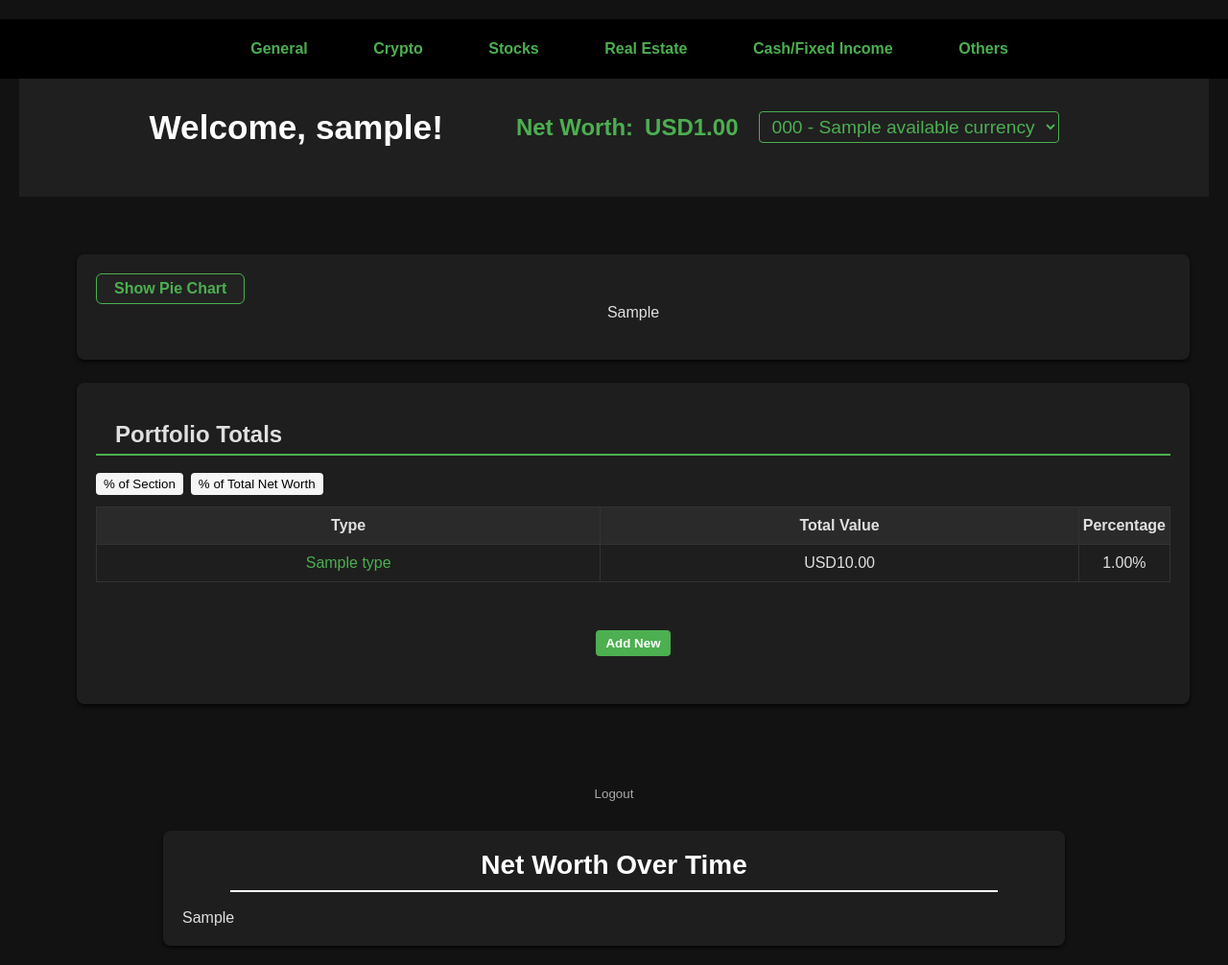
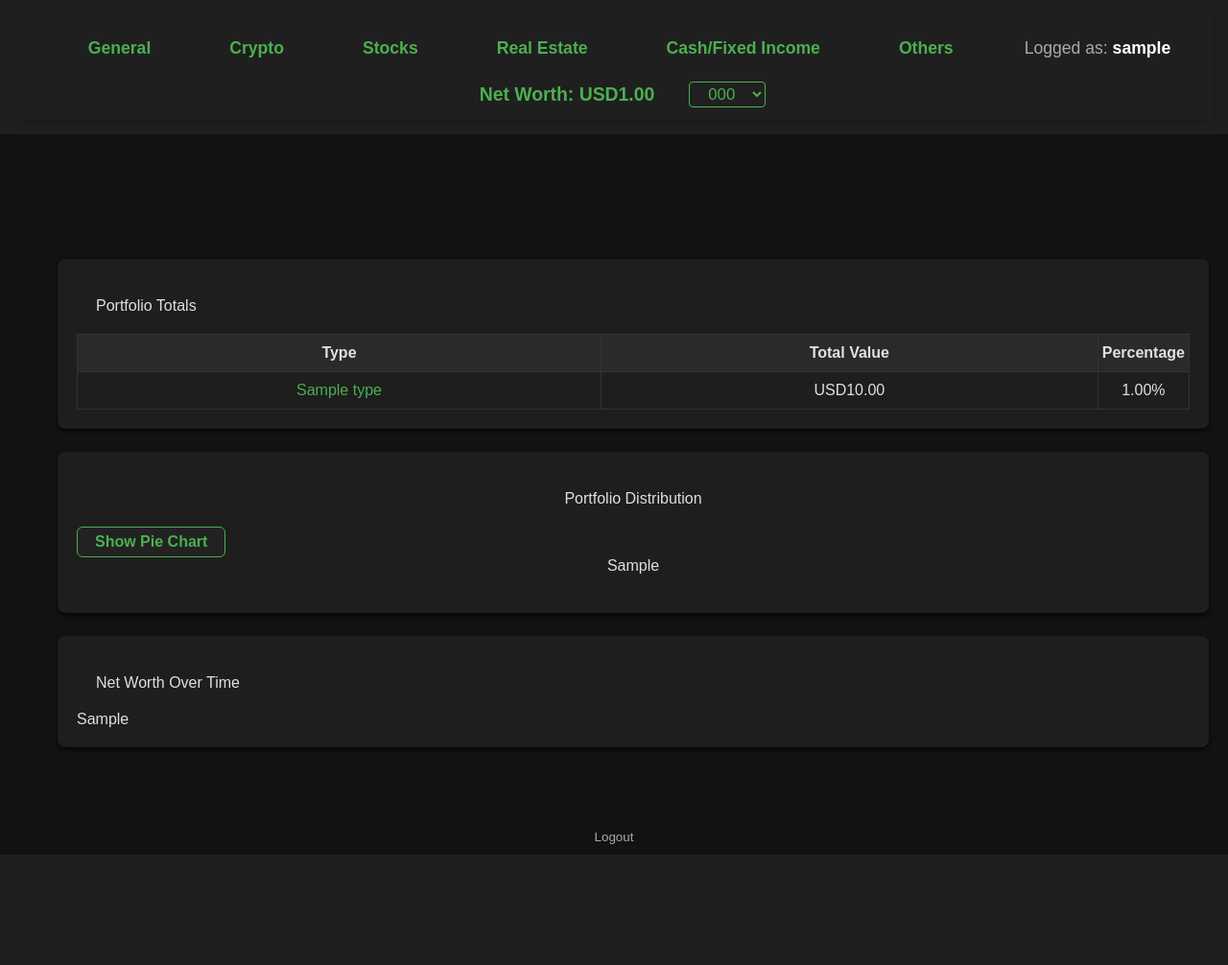
Before and after one commit to mateussfeir/Portfolio_tracker, a Django app: template portfolio/templates/general.html in a window 1280 px wide. Shown: the whole page at 96% size. After the commit the page ends 891 px from the top, so only its background shows below. Run offline with Django 4.2, Linux system fonts and the light colour scheme; the template is opened without the code that fills it: most values are stand-ins (such as "Sample title", 1, 10 or a date in 2020); some libraries are stand-ins or nearby versions.

Commit message:
getting a better version of the new layout, but still gotta improve some details

```diff
--- a/portfolio/templates/base.html
+++ b/portfolio/templates/base.html
@@ -18,6 +18,7 @@
     {% block extra_css %}{% endblock %}
 </head>
 <body>
+    {% block main_nav %}
     <nav>
         <a href="{% url 'login' %}">Home</a>
         <a href="{% url 'resume' %}">Resume</a>
@@ -28,6 +29,7 @@
         <a href="https://docs.python.org/3/" target="_blank" rel="noopener noreferrer">Python Docs</a>
         <a href="https://docs.djangoproject.com/en/stable/" target="_blank" rel="noopener noreferrer">Django Docs</a>
     </nav>
+    {% endblock %}
 
     <div>
         {% block content %}
--- a/portfolio/templates/base2.html
+++ b/portfolio/templates/base2.html
@@ -1,8 +1,19 @@
-{% extends "base.html" %}
+{% load static %}
 {% load humanize %}
 {% load custom_filters %}
-{% block title %}{% block section_title %}Asset Section{% endblock %}{% endblock %}
-{% block extra_css %}
+<!DOCTYPE html>
+<html lang="en">
+<head>
+    <meta charset="UTF-8">
+    <meta name="viewport" content="width=device-width, initial-scale=1.0">
+    <title>{% block title %}{% block section_title %}Asset Section{% endblock %}{% endblock %}</title>
+    <link rel="icon" type="image/png" sizes="16x16" href="{% static 'images/favicon_16x16.png' %}">
+    <link rel="icon" type="image/png" sizes="32x32" href="{% static 'images/favicon_32x32.png' %}">
+    <link rel="icon" type="image/png" sizes="48x48" href="{% static 'images/favicon_48x48.png' %}">
+    <link rel="shortcut icon" type="image/x-icon" href="{% static 'images/bitbalance_favicon.ico' %}">
+    <meta name="msapplication-TileImage" content="{% static 'images/favicon_32x32.png' %}">
+    <meta name="msapplication-TileColor" content="#000000">
+    <link rel="stylesheet" type="text/css" href="{% static 'css/style.css' %}">
     <script src="https://cdn.plot.ly/plotly-latest.min.js"></script>
     <style>
         body { font-family: Arial, sans-serif; margin: 0; padding: 0; background-color: #121212; color: #e0e0e0; }
@@ -20,7 +31,7 @@
         a:hover { text-decoration: underline; }
         .pie-chart-container { text-align: center; }
         footer { margin-top: 20px; text-align: center; color: #aaa; }
-        nav { margin-top: 20px; text-align: center; }
+        nav { position: sticky; top: 0; z-index: 1001; background: #1f1f1f; margin-top: 0; text-align: center; display: flex; flex-wrap: wrap; align-items: center; justify-content: center; gap: 18px; font-size: 1.1em; box-shadow: 0 2px 8px rgba(0,0,0,0.18); padding: 18px 0 12px 0; min-height: 56px; }
         nav a { margin: 0 20px; color: #4caf50; text-decoration: none; font-weight: bold; padding: 6px 12px; border-radius: 6px; transition: background 0.18s, color 0.18s, transform 0.18s; display: inline-block; }
         nav a:hover, nav a:focus { color: #4caf50; background: rgba(76, 175, 80, 0.12); transform: scale(1.13); }
         button#show-add-form-btn { background: #4caf50; color: #fff; font-weight: bold; border: 2px solid #4caf50; transition: transform 0.18s; }
@@ -31,61 +42,37 @@
         .sensitive-value.privacy-hidden { color: #aaa !important; background: #222 !important; border-radius: 4px; padding: 0 8px; letter-spacing: 0.2em; }
         @media (max-width: 900px) { .container { flex-direction: column; } .card { min-width: 220px; } }
         h2 { margin-top: 0; }
-        .section-header { font-size: 1.5em; font-weight: bold; margin-bottom: 18px; border-bottom: 2px solid #4caf50; padding-bottom: 6px; }
     </style>
-{% endblock %}
-{% block content %}
+    {% block extra_css %}{% endblock %}
+</head>
+<body>
 <div class="privacy-toggle-container">
     <button id="privacy-toggle-btn" type="button">Privacy Mode: Off</button>
 </div>
 <header>
-    <div style="display: flex; align-items: center; justify-content: center; gap: 32px; flex-wrap: wrap; margin-top: 40px;">
-        <h1 style="margin: 0 24px 0 0; font-size: 2.2em;">Welcome, {{ username }}!</h1>
-        <div style="font-size: 1.5em; font-weight: bold; color: #4caf50; display: flex; align-items: center; gap: 12px;">
-            {% block networth_label %}Net Worth:{% endblock %} <span id="net-worth-display"><span class="sensitive-value">{{ currency_symbol }}{{ total_net_worth|floatformat:2|intcomma }}</span></span>
-            <select id="currency-selector" onchange="changeCurrency(this.value)" style="background: #222a; color: #4caf50; border: 1px solid #4caf50; border-radius: 4px; padding: 4px 8px; margin-left: 10px; font-size: 0.8em;">
-                {% for code, name in available_currencies.items %}
-                    <option value="{{ code }}" {% if code == selected_currency %}selected{% endif %}>{{ code }} - {{ name }}</option>
-                {% endfor %}
-            </select>
-        </div>
-    </div>
-    <nav style="margin-top: 20px; text-align: center;">
+    <nav>
         <a href="{% url 'general' %}?currency={{ selected_currency }}">General</a>
         <a href="{% url 'home' %}?currency={{ selected_currency }}">Crypto</a>
         <a href="{% url 'stocks' %}?currency={{ selected_currency }}">Stocks</a>
         <a href="{% url 'real_estate' %}?currency={{ selected_currency }}">Real Estate</a>
         <a href="{% url 'cash' %}?currency={{ selected_currency }}">Cash/Fixed Income</a>
         <a href="{% url 'other' %}?currency={{ selected_currency }}">Others</a>
+        <span style="margin-left: 24px; color: #aaa; font-size: 1em;">Logged as: <span style="color: #fff; font-weight: bold;">{{ username }}</span></span>
+        <span style="margin-left: 18px; color: #4caf50; font-weight: bold; font-size: 1.1em;">{% block networth_label %}Net Worth:{% endblock %} <span id="net-worth-display"><span class="sensitive-value">{{ currency_symbol }}{{ total_net_worth|floatformat:2|intcomma }}</span></span></span>
+        <select id="currency-selector" onchange="changeCurrency(this.value)" style="background: #222a; color: #4caf50; border: 1px solid #4caf50; border-radius: 4px; padding: 2px 8px; margin-left: 18px; font-size: 0.95em; width: 80px; min-width: 60px; max-width: 100px; text-align: center;">
+            {% for code, name in available_currencies.items %}
+                <option value="{{ code }}" {% if code == selected_currency %}selected{% endif %}>{{ code }}</option>
+            {% endfor %}
+        </select>
     </nav>
 </header>
-<div class="container" style="flex-direction: column; align-items: center; padding-top: 20px;">
+<div class="container" style="flex-direction: column; align-items: center; padding-top: 90px;">
     <div style="width: 100%; max-width: 1200px; margin: 0 auto;">
-        <div class="card pie-chart-container" style="margin-bottom: 24px;">
-            <button id="toggle-chart-btn" style="background: #222; color: #4caf50; border: 1.5px solid #4caf50; border-radius: 6px; padding: 6px 18px; font-weight: bold; cursor: pointer; font-size: 1em; margin-bottom: 0; display: block;">Show Pie Chart</button>
-            <div id="pie-chart-div" style="display: none; margin-top: 0; padding-top: 0;">
-                {% if pie_chart %}
-                    {{ pie_chart|safe }}
-                {% else %}
-                    <p style="color: #aaa;">No chart data available.</p>
-                {% endif %}
-            </div>
-            <div id="bar-chart-div" style="display: block; margin-top: 0; padding-top: 0;">
-                {% if bar_chart %}
-                    {{ bar_chart|safe }}
-                {% endif %}
-            </div>
-        </div>
         <div class="card" style="margin-bottom: 24px;">
             <div class="section-header">{% block positions_title %}Your Positions{% endblock %}</div>
-            {% block percent_buttons %}
-            <form method="get" style="display: flex; gap: 8px; align-items: center; margin-bottom: 12px;">
-                <input type="hidden" name="currency" value="{{ selected_currency }}">
-                <button type="submit" name="percent" value="section" {% if percent_mode == 'section' %}style="background:#4caf50;color:#fff;"{% endif %}>% of {% block section_name %}Section{% endblock %}</button>
-                <button type="submit" name="percent" value="total" {% if percent_mode == 'total' %}style="background:#4caf50;color:#fff;"{% endif %}>% of Total Net Worth</button>
-            </form>
-            {% endblock %}
+            {% block percent_buttons %}{% endblock %}
             {% block table %}{% endblock %}
+            {% block add_new %}
             <div id="add-asset-section" style="margin-top: 30px; text-align: center;">
                 <button id="show-add-form-btn" type="button" style="margin-bottom: 10px; background: #4caf50; color: white; font-weight: bold;">Add New</button>
                 <form id="add-asset-form" method="post" style="display: none; margin-top: 10px;">
@@ -95,6 +82,43 @@
                     <button type="button" id="cancel-add-form-btn" style="margin-left: 10px; background: #aaa; color: #222;">Cancel</button>
                 </form>
             </div>
+            {% endblock %}
+        </div>
+        <div class="card pie-chart-container" style="margin-bottom: 24px;">
+            <div class="section-header">{% block chart_title %}Portfolio Distribution{% endblock %}</div>
+            {% block chart %}
+                <button id="toggle-chart-btn" style="background: #222; color: #4caf50; border: 1.5px solid #4caf50; border-radius: 6px; padding: 6px 18px; font-weight: bold; cursor: pointer; font-size: 1em; margin-bottom: 0; display: block;">Show Pie Chart</button>
+                <div id="pie-chart-div" style="display: none; margin-top: 0; padding-top: 0;">
+                    {% block pie_chart %}{% endblock %}
+                </div>
+                <div id="bar-chart-div" style="display: block; margin-top: 0; padding-top: 0;">
+                    {% block bar_chart %}{% endblock %}
+                </div>
+                <script>
+                    document.addEventListener('DOMContentLoaded', function() {
+                        const toggleBtn = document.getElementById('toggle-chart-btn');
+                        const pieDiv = document.getElementById('pie-chart-div');
+                        const barDiv = document.getElementById('bar-chart-div');
+                        let showingPie = false;
+                        toggleBtn.addEventListener('click', function() {
+                            showingPie = !showingPie;
+                            if (showingPie) {
+                                pieDiv.style.display = 'block';
+                                barDiv.style.display = 'none';
+                                toggleBtn.textContent = 'Show Bar Chart';
+                            } else {
+                                pieDiv.style.display = 'none';
+                                barDiv.style.display = 'block';
+                                toggleBtn.textContent = 'Show Pie Chart';
+                            }
+                        });
+                    });
+                </script>
+            {% endblock %}
+        </div>
+        <div class="card" style="margin-bottom: 24px;">
+            <div class="section-header">Net Worth Over Time</div>
+            {% block networth_over_time %}{% endblock %}
         </div>
     </div>
 </div>
@@ -150,23 +174,6 @@
             setPrivacyMode(!isOn);
         });
     });
-    document.addEventListener('DOMContentLoaded', function() {
-        const toggleBtn = document.getElementById('toggle-chart-btn');
-        const pieDiv = document.getElementById('pie-chart-div');
-        const barDiv = document.getElementById('bar-chart-div');
-        let showingPie = false;
-        toggleBtn.addEventListener('click', function() {
-            showingPie = !showingPie;
-            if (showingPie) {
-                pieDiv.style.display = 'block';
-                barDiv.style.display = 'none';
-                toggleBtn.textContent = 'Show Bar Chart';
-            } else {
-                pieDiv.style.display = 'none';
-                barDiv.style.display = 'block';
-                toggleBtn.textContent = 'Show Pie Chart';
-            }
-        });
-    });
 </script>
-{% endblock %}
+</body>
+</html>
--- a/portfolio/templates/general.html
+++ b/portfolio/templates/general.html
@@ -23,15 +23,63 @@
     </tbody>
 </table>
 {% endblock %}
+{% block add_new %}{% endblock %}
 {% block chart_title %}Portfolio Distribution{% endblock %}
-{% block content %}
-{{ block.super }}
-<div class="card" style="max-width: 900px; margin: 30px auto 0 auto;">
-    <h2 style="text-align:center; margin-bottom: 18px;">Net Worth Over Time</h2>
+{% block chart %}
+    <button id="toggle-chart-btn" style="background: #222; color: #4caf50; border: 1.5px solid #4caf50; border-radius: 6px; padding: 6px 18px; font-weight: bold; cursor: pointer; font-size: 1em; margin-bottom: 0; display: block;">Show Pie Chart</button>
+    <div id="pie-chart-div" style="display: none; margin-top: 0; padding-top: 0;">
+        {% if pie_chart %}
+            {{ pie_chart|safe }}
+        {% else %}
+            <p style="color: #aaa;">No chart data available.</p>
+        {% endif %}
+    </div>
+    <div id="bar-chart-div" style="display: block; margin-top: 0; padding-top: 0;">
+        {% if bar_chart %}
+            {{ bar_chart|safe }}
+        {% endif %}
+    </div>
+    <script>
+        document.addEventListener('DOMContentLoaded', function() {
+            const toggleBtn = document.getElementById('toggle-chart-btn');
+            const pieDiv = document.getElementById('pie-chart-div');
+            const barDiv = document.getElementById('bar-chart-div');
+            let showingPie = false;
+            toggleBtn.addEventListener('click', function() {
+                showingPie = !showingPie;
+                if (showingPie) {
+                    pieDiv.style.display = 'block';
+                    barDiv.style.display = 'none';
+                    toggleBtn.textContent = 'Show Bar Chart';
+                } else {
+                    pieDiv.style.display = 'none';
+                    barDiv.style.display = 'block';
+                    toggleBtn.textContent = 'Show Pie Chart';
+                }
+            });
+        });
+    </script>
+{% endblock %}
+
+{% block bar_chart %}
+    {% if bar_chart %}
+        {{ bar_chart|safe }}
+    {% endif %}
+{% endblock %}
+
+{% block pie_chart %}
+    {% if pie_chart %}
+        {{ pie_chart|safe }}
+    {% endif %}
+{% endblock %}
+
+{% block networth_over_time %}
     {% if networth_line_chart %}
         {{ networth_line_chart|safe }}
     {% else %}
         <p style="color: #aaa; text-align:center;">No net worth history data available.</p>
     {% endif %}
-</div>
 {% endblock %}
+{% block content %}
+{{ block.super }}
+{% endblock %}
```
Also changed, not shown: portfolio/templates/cash.html (+11 -0 lines), portfolio/templates/home.html (+11 -0 lines), portfolio/templates/other.html (+11 -0 lines), portfolio/templates/real_estate.html (+11 -0 lines), portfolio/templates/stocks.html (+11 -0 lines).
